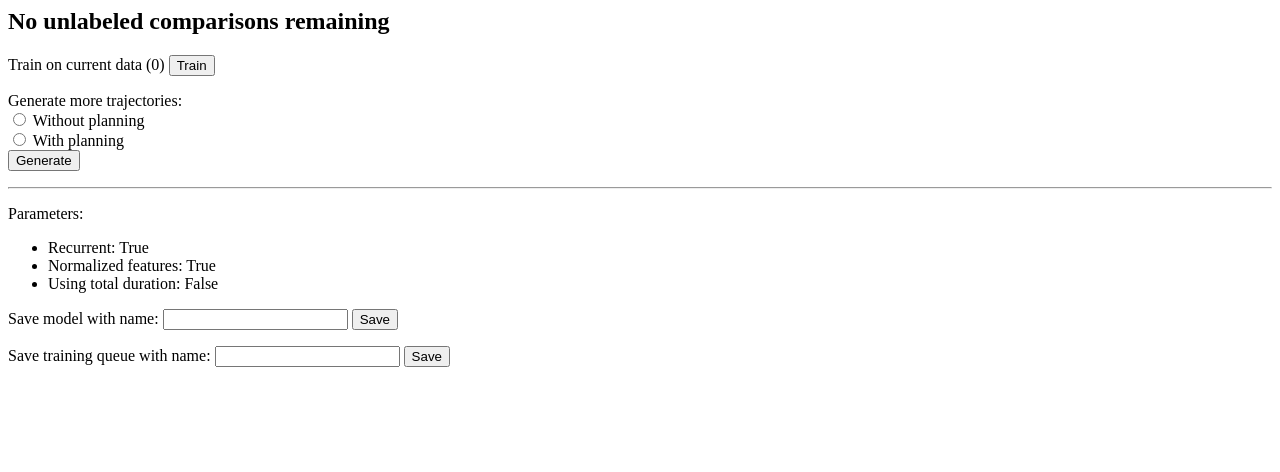
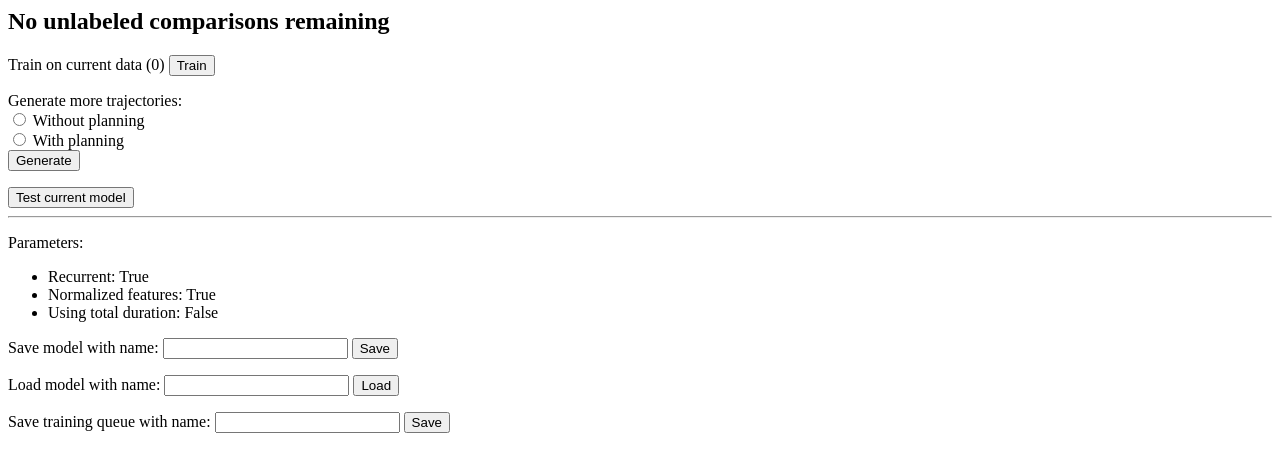
Before and after one commit to AllanYangZhou/robot_style_cost_functions, a Flask app: page / in a window 1280 px wide. Shown: the top 472 px of the page. Run offline with Flask 2, Linux system fonts and the light colour scheme; parts of the project's set-up code (start-up, migrations or seed data) failed here and were passed over; some libraries are stand-ins or nearby versions.

Commit message:
Code to load models

```diff
--- a/planners.py
+++ b/planners.py
@@ -9,7 +9,9 @@ from utils import (
     get_ee_transform,
     normalize_vec,
     get_pos_ik_soln,
-    world_space_featurizer)
+    world_space_featurizer,
+    random_init_maker
+)
 import trajoptpy
 import trajoptpy.math_utils as mu
 from trajoptpy.check_traj import traj_is_safe
@@ -106,7 +108,7 @@ def trajopt_multi_plan(env, robot, goal_config, num_inits=10, num_steps=10, warn
         **args)
     results.append(default_res)
     for i in range(num_inits - 1):
-        modified_init = utils.random_init_maker(linear_init, one_wp=True)
+        modified_init = random_init_maker(linear_init, one_wp=True)
         res = trajopt_simple_plan(
             env,
             robot,
--- a/server.py
+++ b/server.py
@@ -34,15 +34,6 @@ with open('./data/world_space_trajs.pkl', 'rb') as f:
     with env:
         wf = np.stack([utils.world_space_featurizer(robot, wps) for wps in starter_data])
     starter_data = np.concatenate([starter_data, wf], axis=-1)
-
-with env:
-    default_wps = planners.trajopt_simple_plan(env, robot, c.configs[1])
-    default_traj = utils.waypoints_to_traj(
-        display_env,
-        display_robot1,
-        default_wps.GetTraj(),
-        10,
-        None)
 
 training_q = utils.TrainingQueue(maxsize=2000)
 to_label = []
@@ -103,7 +94,8 @@ def handle_submission():
         training_q.add(data)
     if len(to_label):
         starting_dofs = to_label[0][1].GetWaypoint(0)[:7]
-        robot.SetActiveDOFValues(starting_dofs)
+        display_robot1.SetActiveDOFValues(starting_dofs)
+        display_robot2.SetActiveDOFValues(starting_dofs)
     return redirect(url_for('index'))
 
 
@@ -153,7 +145,8 @@ def generate_trajs():
     random.shuffle(temp_to_label)
     to_label.extend(temp_to_label)
     starting_dofs = to_label[0][1].GetWaypoint(0)[:7]
-    robot.SetActiveDOFValues(starting_dofs)
+    display_robot1.SetActiveDOFValues(starting_dofs)
+    display_robot2.SetActiveDOFValues(starting_dofs)
     return redirect(url_for('index'))
 
 
@@ -170,9 +163,46 @@ def handle_save():
     return redirect(url_for('index'))
 
 
+@app.route('/load', methods=['POST'])
+def handle_load():
+    load_name = request.form['load_name']
+    cf.load_model('./saves/' + load_name + '/')
+    return redirect(url_for('index'))
+
+
 @app.route('/save_tq', methods=['POST'])
 def handle_save_tq():
     save_name = request.form['save_name']
     with open('./data/' + save_name, 'wb') as f:
         pickle.dump(training_q, f)
     return redirect(url_for('index'))
+
+
+@app.route('/test_model')
+def handle_test():
+    robot.SetActiveDOFValues(c.configs[0])
+    current = display_robot1.GetActiveDOFValues()
+    display_robot1.SetActiveDOFValues(c.configs[0])
+    display_robot2.SetActiveDOFValues(c.configs[0])
+    with env:
+        result = planners.trajopt_simple_plan(
+            env,
+            robot, c.configs[1],
+            custom_traj_costs=custom_cost)
+        default_result = planners.trajopt_simple_plan(
+            env,
+            robot, c.configs[1])
+        traj = utils.waypoints_to_traj(display_env, display_robot1,
+                                       result.GetTraj(), 0.5, None)
+        default_traj = utils.waypoints_to_traj(display_env,
+                                               display_robot2,
+                                               default_result.GetTraj(),
+                                               0.5, None)
+    display_robot1.GetController().SetPath(traj)
+    display_robot2.GetController().SetPath(default_traj)
+
+    display_robot1.WaitForController(0)
+    display_robot2.WaitForController(0)
+    display_robot1.SetActiveDOFValues(current)
+    display_robot2.SetActiveDOFValues(current)
+    return ''
--- a/static/main.js
+++ b/static/main.js
@@ -5,3 +5,7 @@
 	console.log('Finished playing trajectory.');
     });
 };
+
+var testModel = function() {
+    $.get('/test_model');
+};
--- a/templates/index.html
+++ b/templates/index.html
@@ -32,6 +32,7 @@
       <input type="radio" name="generate_option" value="planning"> With planning<br>
       <input type="submit" value="Generate">
     </form>
+    <button onclick="testModel()">Test current model</button>
     {% endif %}
     <hr>
     <p>Parameters:</p>
@@ -45,6 +46,11 @@
       <input type="text" name="save_name">
       <input type="submit" value="Save">
     </form>
+    <form action="/load" method="post">
+      Load model with name:
+      <input type="text" name="load_name">
+      <input type="submit" value="Load">
+    </form>
     <form action="/save_tq" method="post">
       Save training queue with name:
       <input type="text" name="save_name">
```
Also changed, not shown: 1 other file.
